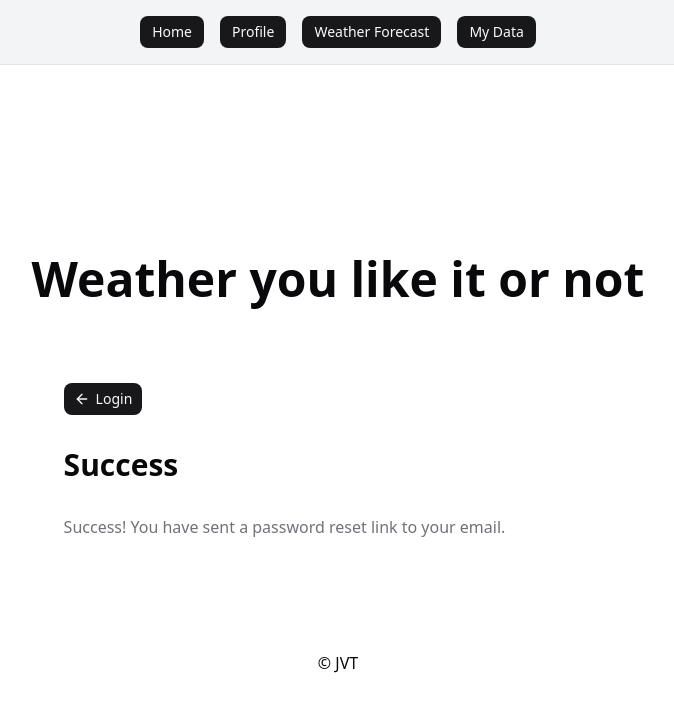
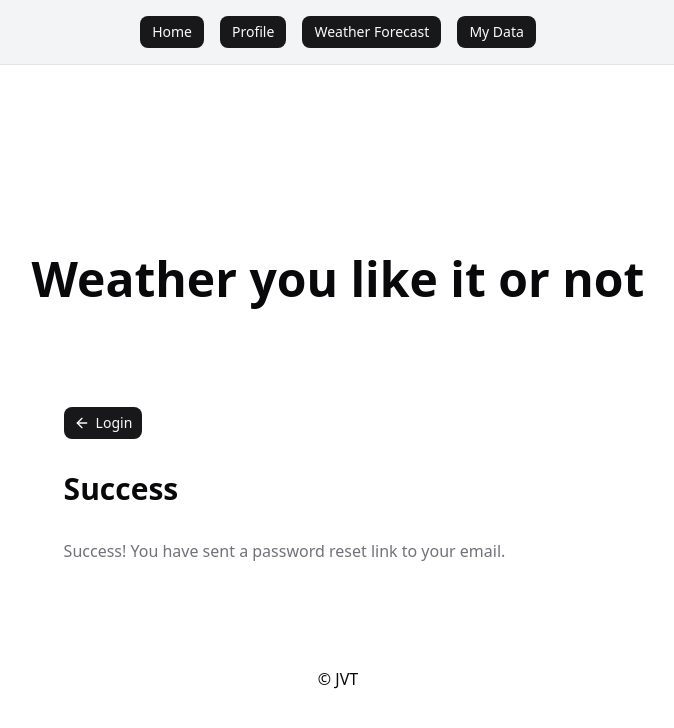
Before and after one commit to jevontrei/kite-lite, a Next.js app: page /auth/forgot-password/success in a window 1280 px wide. Shown: the top 728 px of the page, without its empty margins (302-976 px from the left). Built offline with nearby package versions, Linux system fonts and the light colour scheme.

Commit message:
polish tailwind

```diff
--- a/src/app/auth/login/page.tsx
+++ b/src/app/auth/login/page.tsx
@@ -7,7 +7,7 @@ import Link from "next/link";
 export default function Page() {
   // here we won't bother with the "auth guard" or "session check" that we used in profile/page.tsx; we don't need to protect the auth pages as much as the logged-in profile page
   return (
-    <div className="px-8 py-16 container mx-auto max-w-5xl space-y-8">
+    <div className="px-8 py-8 container mx-auto max-w-md space-y-8">
       <div className="space-y-8">
         <ReturnButton href="/" label="Home" />
 
--- a/src/app/layout.tsx
+++ b/src/app/layout.tsx
@@ -32,11 +32,13 @@ export default function RootLayout({
         <NavBar />
 
         <div className="flex items-center justify-center min-h-dvh">
-          <div className="flex justify-center gap-4 flex-col items-center">
-            <h1 className="text-5xl font-bold">Weather you like it or not</h1>
+          <div className="flex justify-center gap-6 flex-col items-center">
+            <h1 className="text-5xl font-bold mt-4 mb-4">
+              Weather you like it or not
+            </h1>
 
             {children}
-            <p className="mt-8">&copy; JVT</p>
+            <p className="mt-4">&copy; JVT</p>
           </div>
         </div>
 
--- a/src/app/my-data/page.tsx
+++ b/src/app/my-data/page.tsx
@@ -73,7 +73,7 @@ export default function MyData() {
 
   return (
     <>
-      <h1 className="text-3xl font-bold">My data</h1>
+      <h1 className="text-3xl font-bold mt-4 mb-4">My data</h1>
 
       {weatherResults && (
         <div className="mt-8 max-h-96 overflow-y-auto border rounded">
@@ -112,12 +112,14 @@ export default function MyData() {
         </form>
       </div>
 
+      <div className="mt-4">
         <Link
           href={getInvolvedLink}
           className="text-sm italic text-muted-foreground hover:text-foreground"
         >
           {getInvolvedLinkName}
         </Link>
+      </div>
     </>
   );
 }
--- a/src/components/search-forecast-form.tsx
+++ b/src/components/search-forecast-form.tsx
@@ -151,12 +151,14 @@ export default function SearchForecastForm() {
           placeholder="temperature_2m"
         />
 
+        <div className="mt-4">
           <i>
             Just hit <b>Do It</b> to run a default API call
           </i>
           <Button type="submit" className="w-full" disabled={isPending}>
             Do it
           </Button>
+        </div>
       </form>
     </>
   );
```
Lines whose indentation alone changed are shown as unchanged.
